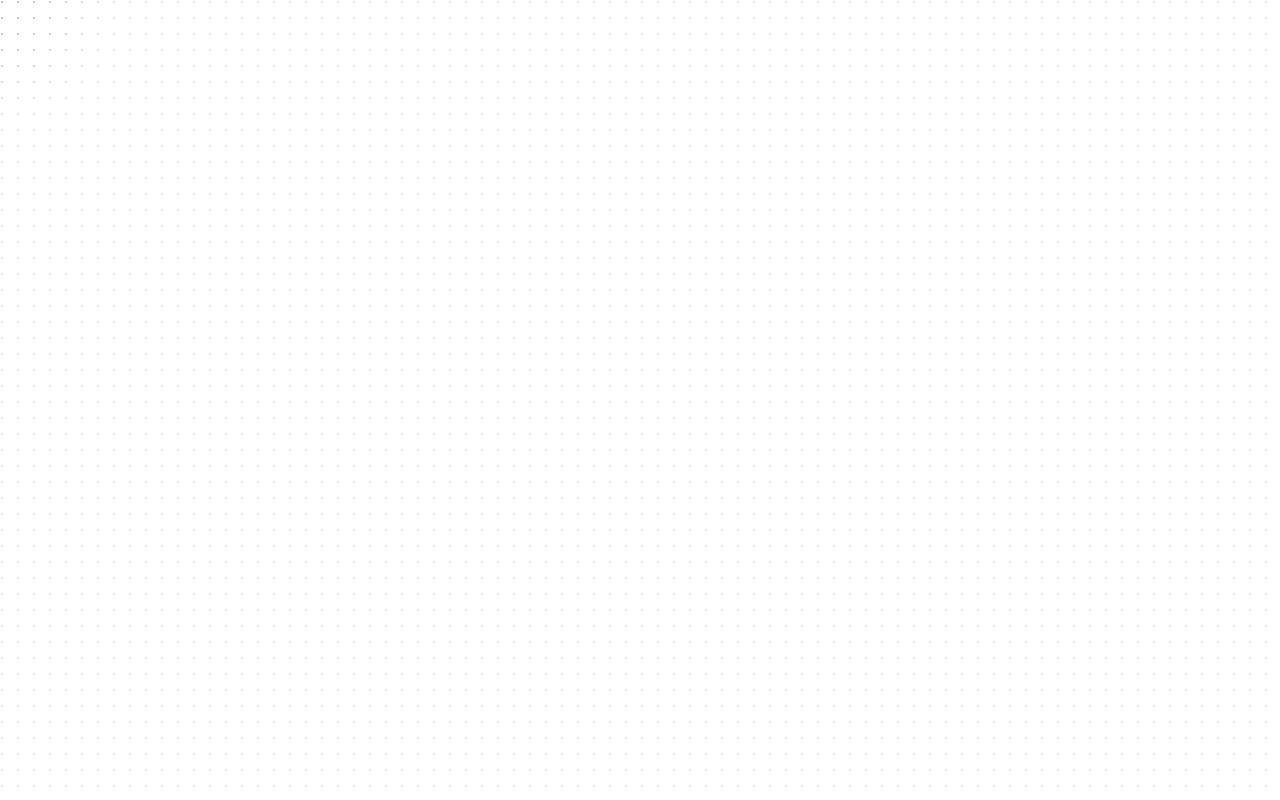
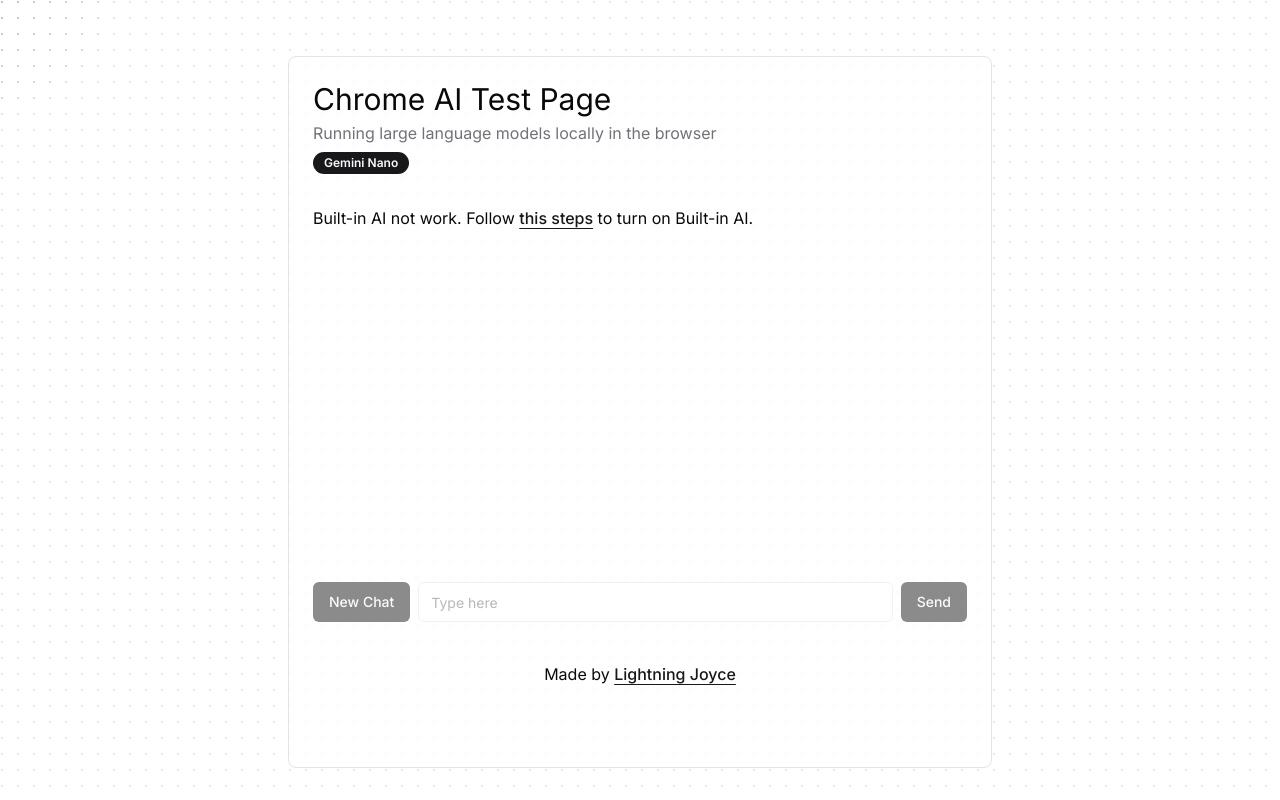
Before and after one commit to lightning-joyce/chromeai, a Next.js app: page / in a window 1280 px wide. Built offline with nearby package versions, Linux system fonts and the light colour scheme.

Commit message:
feat: basic functions

```diff
--- a/src/app/page.tsx
+++ b/src/app/page.tsx
@@ -1,5 +1,29 @@
+import { Badge } from "@/components/ui/badge";
+import ChatBox from "@/components/chatbox";
+
 export default function Home() {
   return (
-    <main className='flex min-h-screen flex-col items-center justify-between p-24'></main>
+    <div className='mx-auto flex min-h-screen w-full max-w-3xl flex-col space-y-6 p-4 md:p-8'>
+      <header className=''></header>
+      <main className='flex h-full w-full flex-1 flex-col'>
+        <div className='mx-auto h-full flex-1 px-4 py-4 border-border w-full rounded-lg border backdrop-blur-[2px] md:p-6'>
+          <div className='mx-auto flex w-full flex-col gap-8'>
+            <div className='col-span-full flex items-start justify-between gap-1'>
+              <div className='flex min-w-0 flex-col gap-1'>
+                <h1 className='font-cal text-3xl'>Chrome AI Test Page</h1>
+                <p className='text-muted-foreground'>
+                  Running large language models locally in the browser
+                </p>
+                <span>
+                  <Badge>Gemini Nano</Badge>
+                </span>
+              </div>
+            </div>
+
+            <ChatBox />
+          </div>
+        </div>
+      </main>
+    </div>
   );
 }
--- a/src/components/chatbox.tsx
+++ b/src/components/chatbox.tsx
@@ -1,5 +1,164 @@
 "use client";
 
+import { useEffect, useState } from "react";
+
+import { Button } from "./ui/button";
+import { Input } from "./ui/input";
+import { useRef } from "react";
+
+const checkAI = async () => {
+  if (window.ai) {
+    if ((await window.ai.canCreateTextSession()) === "readily") {
+      return true;
+    }
+  }
+  return false;
+};
+
 export default function ChatBox() {
-  return <div></div>;
+  const rawChatHistory = useRef<any[]>([]);
+  const [endMessage, setEndMessage] = useState<null | HTMLDivElement>(null);
+  const [model, setModel] = useState({
+    prompt: async (inputValue?: string) => {},
+  });
+  const [isAI, setIsAI] = useState<null | boolean>(null);
+  const [inputValue, setInputValue] = useState("");
+  const [chatHistory, setChatHistory] = useState(rawChatHistory.current);
+
+  const updateIsAI = async () => {
+    const checkAIStatus = await checkAI();
+
+    if (checkAIStatus) {
+      const thisModel = await window.ai.createTextSession();
+      setModel(thisModel);
+    }
+
+    setIsAI(checkAIStatus);
+  };
+
+  useEffect(() => {
+    updateIsAI();
+  }, []);
+
+  useEffect(() => {
+    endMessage?.scrollIntoView({ behavior: "smooth" });
+  }, [endMessage]);
+
+  return (
+    <>
+      <div>
+        {isAI === null && <p>Checking your browser</p>}
+        {isAI !== null &&
+          (isAI ? (
+            <p className='text-sm font-medium leading-none'>
+              Your chrome support Built-in AI. All code runs locally on your
+              computer. No internet.
+            </p>
+          ) : (
+            <p>
+              Built-in AI not work. Follow{" "}
+              <a
+                href='https://x.com/lightning_joyce/status/1800138565411799099'
+                className='font-medium text-primary underline underline-offset-4'
+              >
+                this steps
+              </a>{" "}
+              to turn on Built-in AI.
+            </p>
+          ))}
+      </div>
+
+      <div className='w-full'>
+        <div id='chatbox' className='p-4 h-[40vh] overflow-y-auto'>
+          {chatHistory.map((chat) => {
+            if (chat.role === "user") {
+              return (
+                <div className='mb-2 text-right' key={chat.id}>
+                  <p className='bg-blue-500 text-white rounded-lg py-2 px-4 inline-block'>
+                    {chat.text}
+                  </p>
+                </div>
+              );
+            } else {
+              return (
+                <div
+                  className='mb-2'
+                  key={chat.id}
+                  ref={(el) => {
+                    setEndMessage(el);
+                  }}
+                >
+                  <p className='bg-gray-200 text-gray-700 rounded-lg py-2 px-4 inline-block'>
+                    {chat.text}
+                  </p>
+                </div>
+              );
+            }
+          })}
+        </div>
+        <form
+          className='flex w-full items-center space-x-2'
+          onSubmit={async (form) => {
+            form.preventDefault();
+            if (inputValue === "") {
+              return;
+            }
+            rawChatHistory.current.push({
+              id: rawChatHistory.current.length + 1,
+              role: "user",
+              text: inputValue,
+            });
+            setChatHistory(rawChatHistory.current);
+
+            const prompt = `${rawChatHistory.current.map((chat) => {
+              return `${chat.role}: ${chat.text}\n`;
+            })}\nassistant:`;
+            const aiReplay = await model.prompt(prompt);
+
+            rawChatHistory.current.push({
+              id: rawChatHistory.current.length + 1,
+              role: "assistant",
+              text: aiReplay,
+            });
+            setChatHistory(rawChatHistory.current);
+            setInputValue("");
+          }}
+          onReset={() => {
+            rawChatHistory.current = [];
+            setChatHistory([]);
+            setInputValue("");
+          }}
+        >
+          <Button type='reset' disabled={!isAI}>
+            New Chat
+          </Button>
+          <Input
+            placeholder='Type here'
+            name='text'
+            value={inputValue}
+            onInput={(e) => {
+              setInputValue(e.target.value);
+            }}
+            disabled={!isAI}
+          />
+          <Button type='submit' disabled={!isAI}>
+            Send
+          </Button>
+        </form>
+
+        <div className='mt-10'>
+          <p className='text-center'>
+            Made by{" "}
+            <a
+              href='https://twitter.com/lightning_joyce'
+              target='_blank'
+              className='font-medium text-primary underline underline-offset-4'
+            >
+              Lightning Joyce
+            </a>
+          </p>
+        </div>
+      </div>
+    </>
+  );
 }
```
